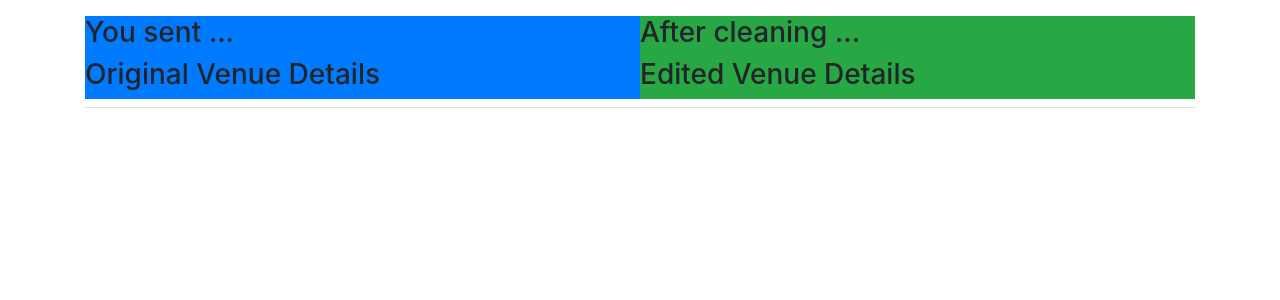
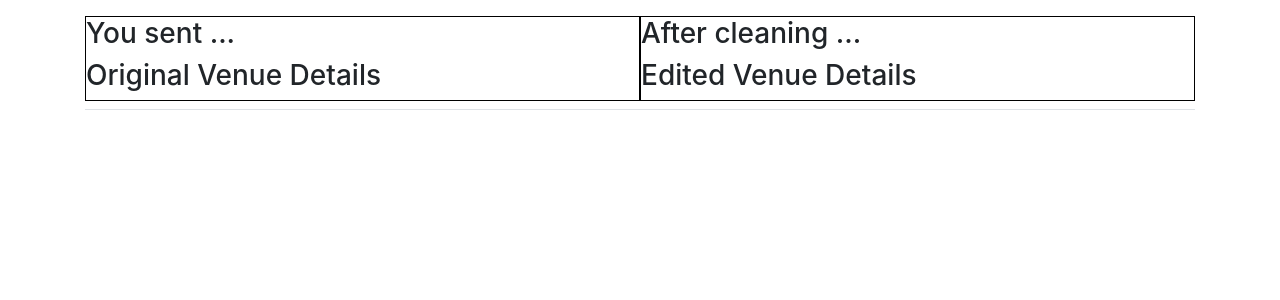
Before and after one commit to lcplcy/foursquare_api_poc, a Python web app: template app/templates/ls_propose_edit_viz.html in a window 1280 px wide. Shown: the top 300 px of the page. Run offline with Jinja, Linux system fonts and the light colour scheme; the template is opened without the code that fills it, so the values that code supplies are empty; some libraries are stand-ins or nearby versions.

Commit message:
added border for visuals

```diff
--- a/app/templates/ls_propose_edit_viz.html
+++ b/app/templates/ls_propose_edit_viz.html
@@ -28,7 +28,7 @@
 <body>
   <div class="container">
     <div class="justify-content-between flex-wrap flex-md-nowrap pt-3 pb-2 mb-3 border-bottom d-md-flex">
-      <div class="col-md-6 p-0 bg-primary">
+      <div class="col-md-6 p-0" style="border:1px solid black;">
         <h3>You sent ...</h3>
         {% for key, value in params.items() %}
         <p>{{ key }}: {{ value }}</p>
@@ -38,7 +38,7 @@
         <p>{{ key }}: {{ value }}</p>
         {% endfor %}
       </div>
-      <div class="col-md-6 p-0 bg-success">
+      <div class="col-md-6 p-0" style="border:1px solid black;">
         <h3>After cleaning ...</h3>
         {% for key, value in other_params.items() %}
         <p>{{ key }}: {{ value }}</p>
```
